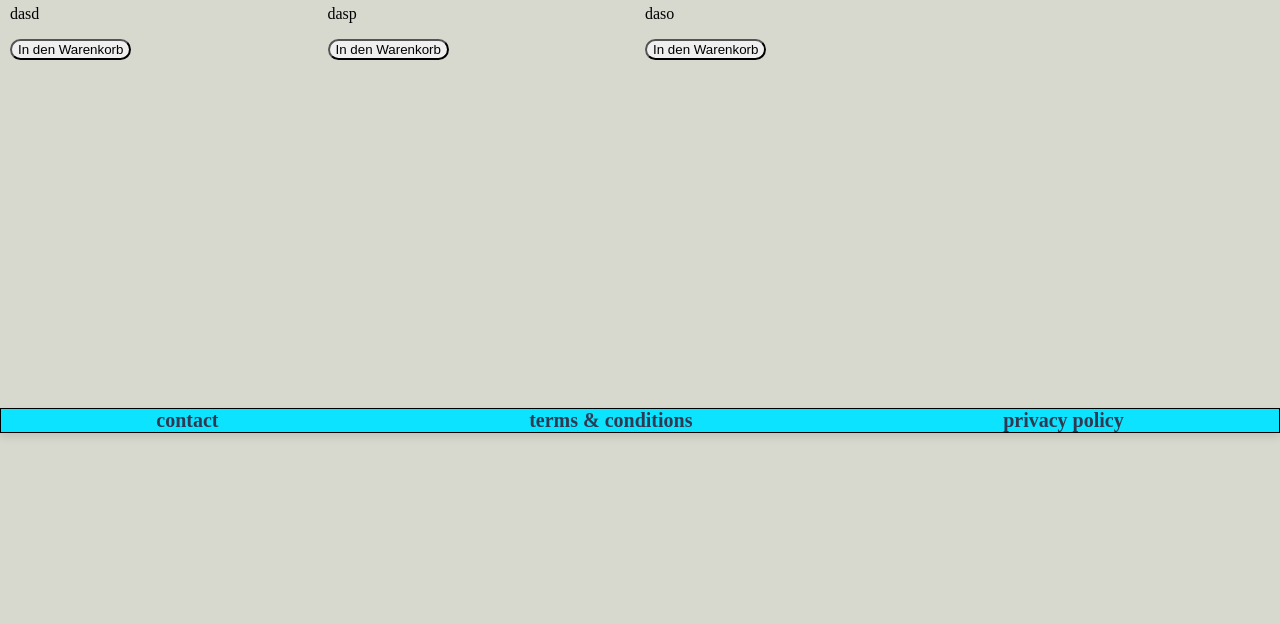
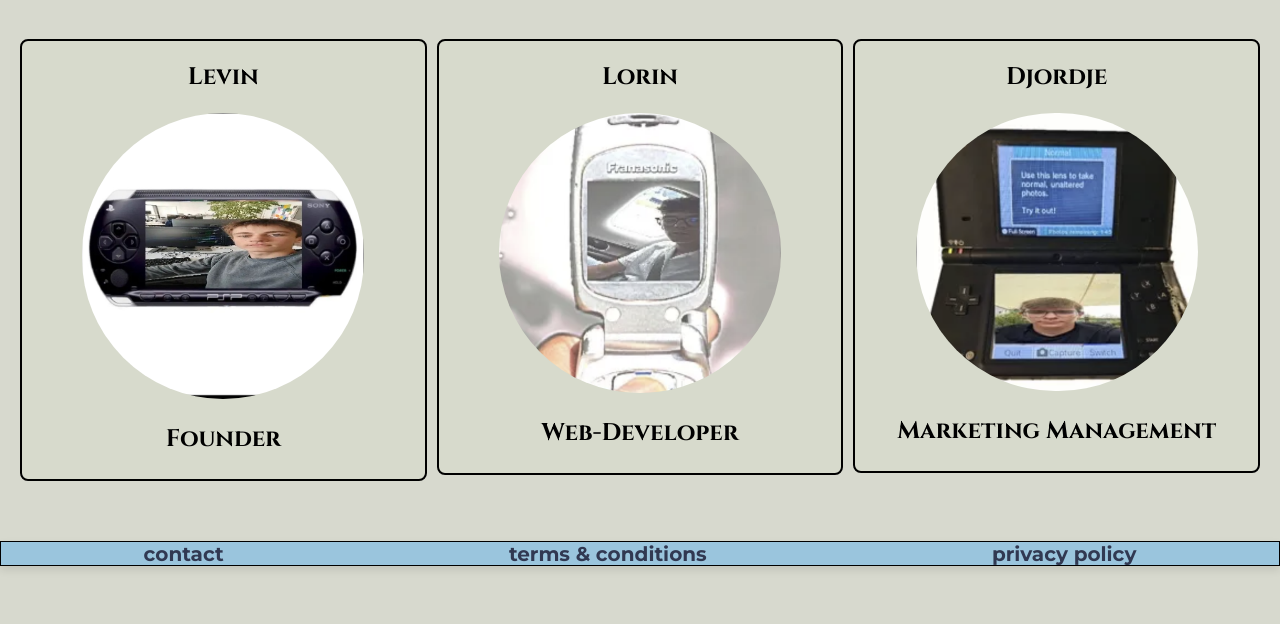
Before and after one commit to bleison/Cantonili-Shop, a plain HTML site: page html/team.html in a window 1280 px wide. Shown: the part 176-800 px from the top of the page. Drawn offline with Linux system fonts and the light colour scheme.

```diff
--- a/css/stylesheeet-team.css
+++ b/css/stylesheeet-team.css
@@ -1,7 +1,7 @@
 :root {
   --background-color: #d7d9ce;
   --font-color: #313952;
-  --nav-color: #0be3ff;
+  --nav-color: rgb(154, 197, 221);
   --button-color: #79babc;
   --placeholder-color: #a8cac5;
 }
@@ -9,25 +9,20 @@
 body {
   margin: 0;
   background-color: var(--background-color);
-  min-height: 100%;
+  min-height: 100vh;
   margin-bottom: 0;
 }
 
 .container {
   display: grid;
-  align-items: center;
   grid-template-columns: 100%;
-  grid-template-rows: 100px 40px auto 25px;
+  grid-template-rows: 175px auto 25px;
   grid-template-areas:
-    "header"
     "nav"
     "main"
     "footer";
   min-height: 100vh;
-}
-
-header {
-  grid-area: header;
+  row-gap: 20px;
 }
 
 nav {
@@ -35,16 +30,21 @@
   grid-area: nav;
   border: 1px solid black;
   padding: 0;
+  font-family: montserrat;
 }
 
 .nav {
   list-style: none;
   display: flex;
-  font-size: 30px;
+  font-size: 150%;
   font-weight: bolder;
   justify-content: space-around;
   padding: 0;
   align-items: center;
+}
+
+.logo {
+  height: 150px;
 }
 
 a {
@@ -55,20 +55,57 @@
 .card-team1,
 .card-team2,
 .card-team3 {
+  display: flex;
+  flex-direction: column;
+  justify-content: center;
+  align-items: center;
   border-radius: 8px;
-  box-shadow: 8px 4px 0px rgba (0, 0, 0, 0.1);
-  border: 1px solid black;
+  box-shadow: 0px 4px 8px rgba (0, 0, 0, 0.1);
+  border: 2px solid black;
   text-align: center;
   box-sizing: border-box;
+  height: fit-content;
+  background-color: #d7dacc;
 }
 
 .card-grid {
+  margin: 20px;
+  gap: 10px;
   display: grid;
-  grid-template-columns: 1fr 1fr 1fr 1fr;
-  grid-template-rows: 1fr 1fr;
-  grid-template-areas:
-    "left-product center-product center-product right-product"
-    "left-blanc center-product center-product right-blanc";
+  grid-template-columns: 1fr 1fr 1fr;
+  grid-template-rows: 1fr;
+  grid-template-areas: "left-product center-product right-product";
+}
+
+.card-team1 {
+  grid-area: left-product;
+}
+
+.card-team2 {
+  grid-area: center-product;
+}
+
+.card-team3 {
+  grid-area: right-product;
+}
+
+.djördji {
+  width: 70%;
+  border-radius: 360px;
+}
+
+.levin {
+  width: 70%;
+  border-radius: 360px;
+}
+
+.lorin {
+  width: 70%;
+  border-radius: 360px;
+}
+
+h2 {
+  font-family: cinzel;
 }
 
 button {
@@ -92,18 +129,47 @@
   background-color: var(--nav-color);
   font-size: 20px;
   font-weight: bold;
+  font-family: montserrat;
 }
 
-.card-team1 {
-  grid-area: left-product;
-  transform: translateY(50%);
+@media (max-width: 440px) {
+  .card-grid {
+    display: grid;
+    grid-template-columns: 1fr;
+    grid-template-rows: 1fr 1fr 1fr;
+    grid-template-areas:
+      "first-product"
+      "second-product"
+      "third-product";
+    row-gap: 30px;
+  }
+
+  .card-team1 {
+    grid-area: first-product;
+    transform: translateY(0%);
+  }
+
+  .card-team2 {
+    grid-area: second-product;
+    transform: translateY(0%);
+  }
+
+  .card-team3 {
+    grid-area: third-product;
+    transform: translateY(0%);
+  }
 }
 
-.card-team2 {
-  grid-area: center-product;
+.card-team1:hover,
+.card-team2:hover,
+.card-team3:hover {
+  box-shadow: 0px 4px 8px rgba(0, 0, 0, 0.3);
+  transform: scale(1.05);
 }
 
-.card-team3 {
-  grid-area: right-product;
-  transform: translateY(50%);
+p {
+  color: rgb(0, 0, 0);
+  font-weight: bolder;
+  font-size: x-large;
+  font-family: cinzel;
 }
--- a/css/stylesheet.css
+++ b/css/stylesheet.css
@@ -1,7 +1,7 @@
 :root {
   --background-color: #d7d9ce;
   --font-color: #313952;
-  --nav-color: #0be3ff;
+  --nav-color: rgb(154, 197, 221);
   --button-color: #79babc;
   --placeholder-color: #a8cac5;
 }
@@ -16,13 +16,13 @@
 .container {
   display: grid;
   grid-template-columns: 100%;
-  grid-template-rows: 40px auto 25px;
+  grid-template-rows: 175px auto 25px;
   grid-template-areas:
     "nav"
     "main"
     "footer";
   min-height: 100vh;
-  row-gap: 30px;
+  row-gap: 20px;
 }
 
 nav {
@@ -30,6 +30,7 @@
   grid-area: nav;
   border: 1px solid black;
   padding: 0;
+  font-family: montserrat;
 }
 
 .nav {
@@ -43,7 +44,7 @@
 }
 
 .logo {
-  height: 30px;
+  height: 150px;
 }
 
 a {
@@ -64,33 +65,28 @@
   text-align: center;
   box-sizing: border-box;
   height: fit-content;
-  background-color: var(--background-color);
+  background-color: #d7dacc;
 }
 
 .card-grid {
-  margin: 10px;
+  margin: 20px;
   gap: 10px;
   display: grid;
-  grid-template-columns: 1fr 1fr 1fr 1fr;
-  grid-template-rows: 1fr 1fr;
-  grid-template-areas:
-    "left-product center-product center-product right-product"
-    "left-blanc center-product center-product right-blanc";
+  grid-template-columns: 1fr 1fr 1fr;
+  grid-template-rows: 100%;
+  grid-template-areas: "left-product center-product right-product";
 }
 
 .card-product1 {
   grid-area: left-product;
-  transform: translateY(50%);
 }
 
 .card-product2 {
   grid-area: center-product;
-  transform: translateY(10%);
 }
 
 .card-product3 {
   grid-area: right-product;
-  transform: translateY(50%);
 }
 
 .cap {
@@ -103,6 +99,10 @@
 
 .t-shirt {
   width: 70%;
+}
+
+h2 {
+  font-family: cinzel;
 }
 
 button {
@@ -126,6 +126,7 @@
   background-color: var(--nav-color);
   font-size: 20px;
   font-weight: bold;
+  font-family: montserrat;
 }
 
 @media (max-width: 440px) {
@@ -155,3 +156,17 @@
     transform: translateY(0%);
   }
 }
+
+.card-product1:hover,
+.card-product2:hover,
+.card-product3:hover {
+  box-shadow: 0px 4px 8px rgba(0, 0, 0, 0.3);
+  transform: scale(1.05);
+}
+
+p {
+  color: rgb(0, 0, 0);
+  font-weight: bolder;
+  font-size: x-large;
+  font-family: cinzel;
+}
--- a/html/team.html
+++ b/html/team.html
@@ -4,6 +4,7 @@
     <meta charset="UTF-8" />
     <meta name="viewport" content="width=device-width, initial-scale=1.0" />
     <link rel="stylesheet" href="/css/stylesheet.css" />
+    <link rel="stylesheet" href="/css/stylesheeet-team.css">
     <link rel="preconnect" href="https://fonts.googleapis.com" />
     <link rel="preconnect" href="https://fonts.gstatic.com" crossorigin />
     <link
@@ -26,8 +27,7 @@
 
       <nav>
         <div class="nav">
-          <a href="team.html">Team</a>
-
+          <a href="index.html"><img class="logo" src="/Bilder/cantonili-logo.png" ></a>
           <a href="geschichte.html">Geschichte</a>
           <a href="warenkorb.html">Warenkorb</a>
         </div>
@@ -35,31 +35,28 @@
 
       <main>
         <div class="card-grid">
-            <div class=" card-team1">
+            <div class="card-team1">
               <h2>Levin</h2>
-              <img src="" alt="Pullover" class="pullover" />
-              <p>dasd</p>
-              <button>In den Warenkorb</button>
+              <img src="/Bilder/pfp-levin.png" alt="Portrait-Levin" class="levin" />
+              <p>Founder</p>
             </div>
             <div class="card-team2">
               <h2>Lorin</h2>
-              <img src="" alt="T-Shirt" class="t-shirt" />
-              <p>dasp</p>
-              <button>In den Warenkorb</button>
+              <img src="/Bilder/pfp-lorin.png" alt="Portrait-Lorin" class="lorin" />
+              <p>Web-Developer</p>
             </div>
             <div class="card-team3">
                 <h2>Djordje</h2>
-                <img src="" alt="Cap" class="cap">
-                <p>daso</p>
-                <button>In den Warenkorb</button>
+                <img src="/Bilder/pfp-djorjde.png" alt="Portrait-Djordje" class="djördji">
+                <p>Marketing Management</p>
             </div>
         </div>
       </main>
 
       <footer>
-        <a href="contact.html">contact</a>
-        <a href="terms.html">terms & conditions</a>
-        <a href="privacy.html">privacy policy</a>
+        <a href="/html/contact.html">contact</a>
+        <a href="/html/terms.html">terms & conditions</a>
+        <a href="/html/privacy.html">privacy policy</a>
       </footer>
     </div>
   </body>
```
Also changed, not shown: html/cap.html (added, +11 -0 lines), html/index.html (+16 -13 lines), html/pullover.html (added, +11 -0 lines), html/t-shirt.html (added, +11 -0 lines), Bilder/pfp-djorjde.png (added), Bilder/pfp-levin.png (added), Bilder/pfp-lorin.png (added).
